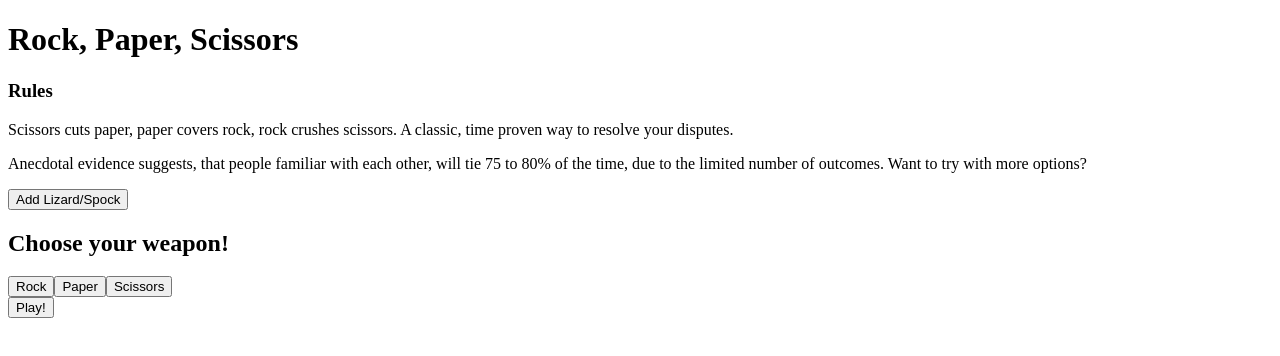
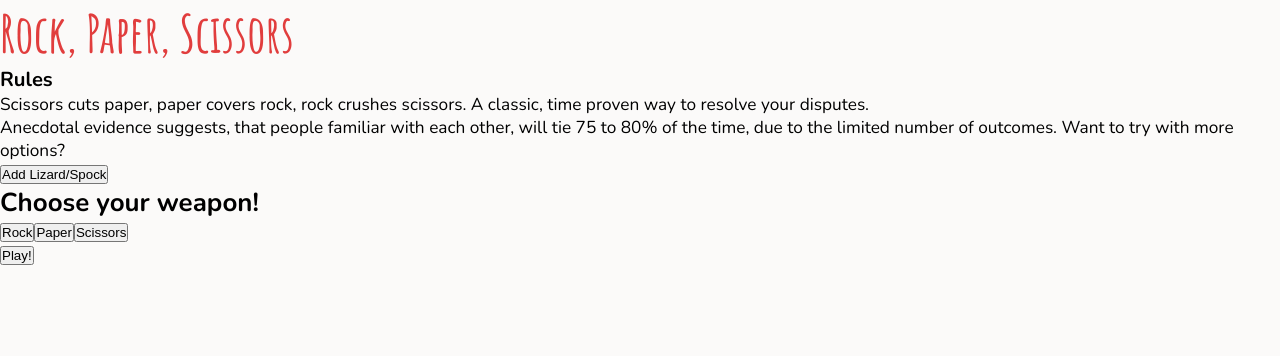
Before and after one commit to pfalzergbr/rps-typecript, a React (Create React App) app: page / in a window 1280 px wide. Shown: the top 356 px of the page. Built offline with nearby package versions, Linux system fonts and the light colour scheme.

Commit message:
set up scss imports and modules

```diff
--- a/public/index.html
+++ b/public/index.html
@@ -24,6 +24,9 @@
       work correctly both with client-side routing and a non-root public URL.
       Learn how to configure a non-root public URL by running `npm run build`.
     -->
+
+    <!-- <link rel="preconnect" href="https://fonts.gstatic.com">
+    <link href="https://fonts.googleapis.com/css2?family=Nunito:ital,wght@0,300;0,400;0,600;0,700;0,800;0,900;1,400&display=swap" rel="stylesheet"> -->
     <title>Rock Paper Scissors</title>
   </head>
   <body>
--- a/src/components/Header.tsx
+++ b/src/components/Header.tsx
@@ -1,5 +1,6 @@
 import { useContext } from 'react';
 import { RulesContext } from '../contexts/rulesContext';
+import styles from './styles/Header.module.scss';
 
 const Header: React.FC = () => {
   const { gameRules } = useContext(RulesContext);
@@ -7,7 +8,7 @@ const Header: React.FC = () => {
 
   return (
     <div>
-      <h1>Rock, Paper, Scissors</h1>
+      <h1 className={styles.header}>Rock, Paper, Scissors</h1>
       {title && <h2>{title}</h2>}
     </div>
   );
--- /dev/null
+++ b/src/components/styles/Header.module.scss
@@ -0,0 +1,7 @@
+@use '../../styles/variables/' as *;
+
+.header {
+  font-family: 'Amatic SC', cursive;
+  font-size: $font-48;
+  color: $red;
+}
--- a/src/index.tsx
+++ b/src/index.tsx
@@ -2,6 +2,8 @@ import React from 'react';
 import ReactDOM from 'react-dom';
 import App from './App';
 import reportWebVitals from './reportWebVitals';
+import './styles/main.scss'
+
 
 ReactDOM.render(
   <React.StrictMode>
--- /dev/null
+++ b/src/styles/main.scss
@@ -0,0 +1,18 @@
+@use './variables' as *;
+
+
+* {
+  margin: 0;
+  padding: 0;
+  box-sizing: border-box;
+}
+
+html {
+  font-size: 67.5%;
+}
+
+body {
+  font-size: 1.6rem;
+  font-family: 'Nunito', 'sans-serif';
+  background-color: $off-white;
+}
--- /dev/null
+++ b/src/styles/variables/_colors.scss
@@ -0,0 +1,4 @@
+$purple: #843DE1;
+$red: #E13D3D;
+$off-white: #FBFAF9;
+$dark-grey: #2D2537;
--- /dev/null
+++ b/src/styles/variables/_fonts.scss
@@ -0,0 +1,9 @@
+@import url('https://fonts.googleapis.com/css2?family=Amatic+SC:wght@400;700&family=Nunito:ital,wght@0,300;0,400;0,600;0,700;0,800;0,900;1,400&display=swap');
+
+$size-12: 1.28rem;
+$font-16: 1.6rem;
+$font-20: 2rem;
+$font-25: 2.5rem;
+$font-31: 3.25rem;
+$font-39: 3.9rem;
+$font-48: 4.8rem;
--- /dev/null
+++ b/src/styles/variables/_index.scss
@@ -0,0 +1,3 @@
+@forward './colors';
+@forward './fonts';
+@forward './spacing';
--- /dev/null
+++ b/src/styles/variables/_spacing.scss
@@ -0,0 +1,6 @@
+$space-4: .4rem;
+$space-8: .8rem;
+$space-16: 1.6rem;
+$space-24: 2.4rem;
+$space-36: 3.6rem;
+$space-54: 5.4rem;
```
